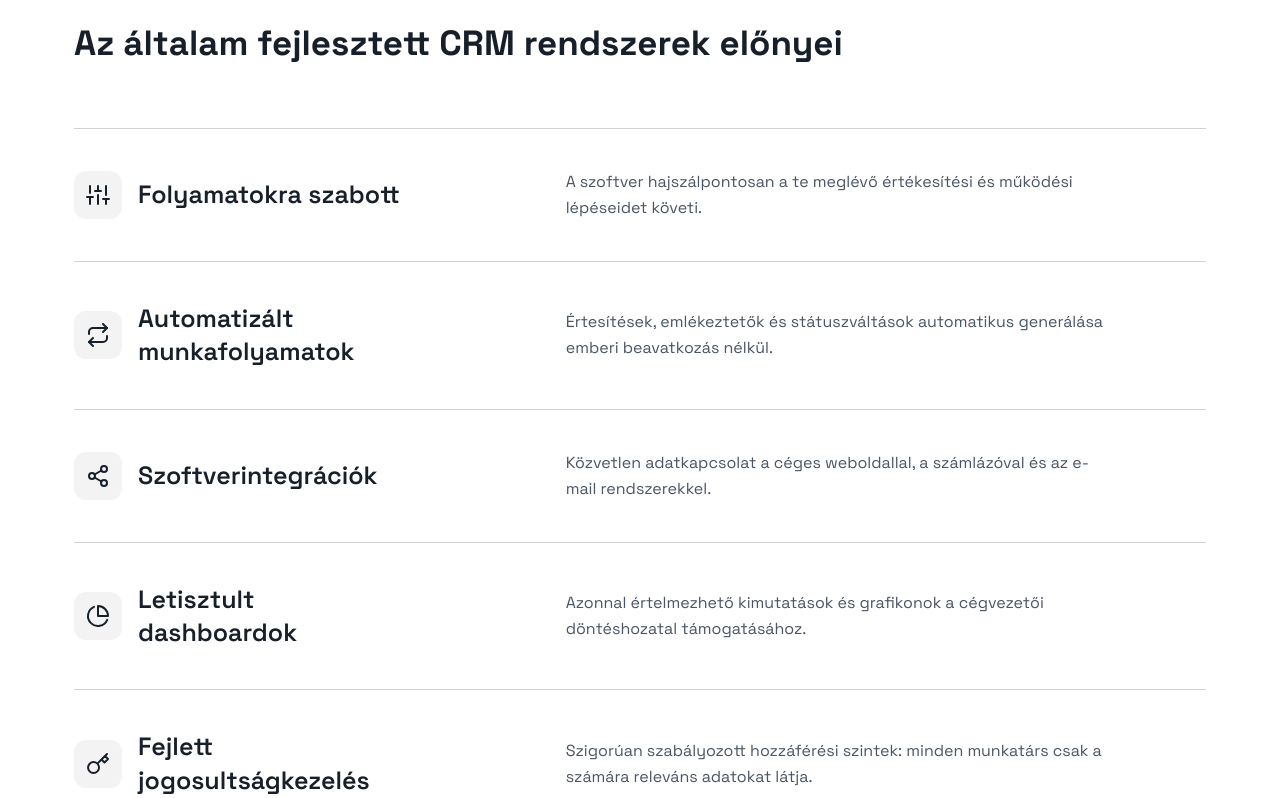
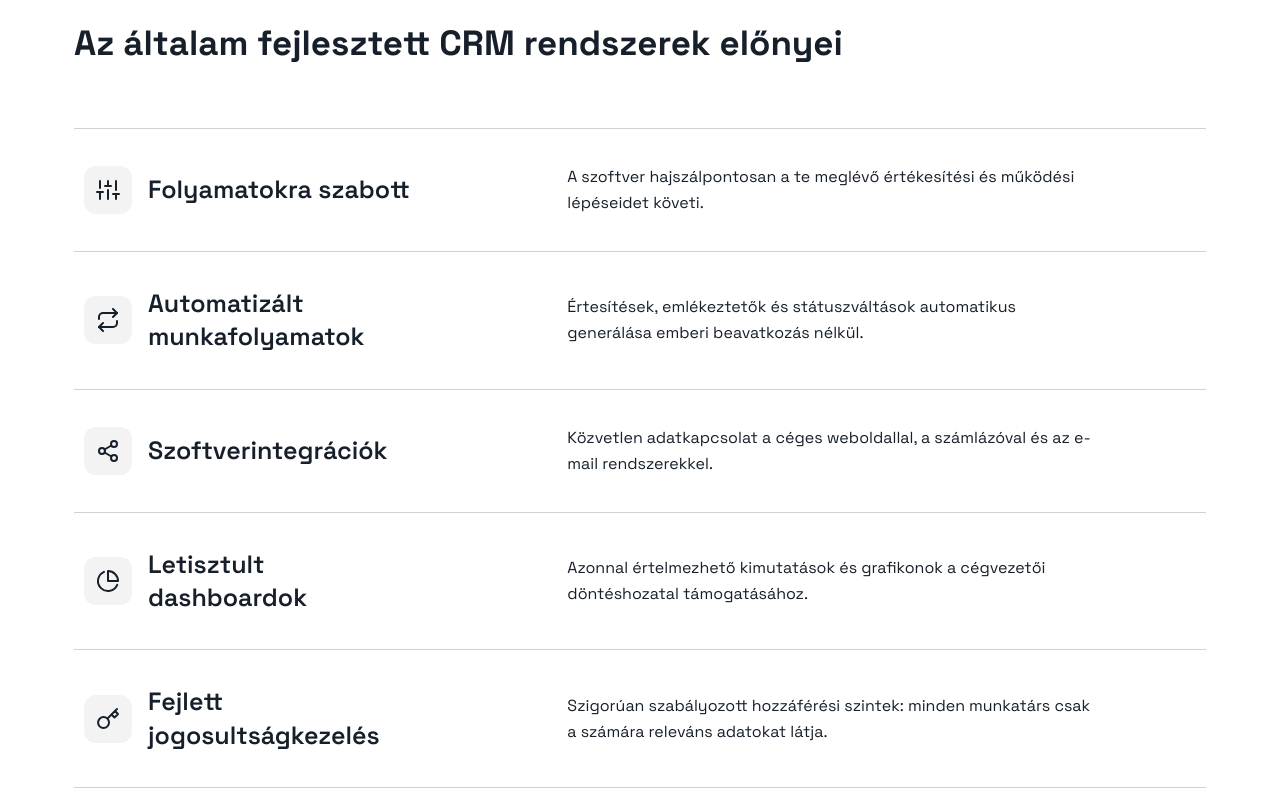
Before and after one commit to Quruzslo/PreferSite, a Next.js app: page /szolgaltatasok/crm in a window 1280 px wide. Shown: the part 2662-3460 px from the top of the page. Built offline with nearby package versions, Linux system fonts and the light colour scheme.

Commit message:
service módosítás

```diff
--- a/app/szolgaltatasok/[id]/ServicePageContent.tsx
+++ b/app/szolgaltatasok/[id]/ServicePageContent.tsx
@@ -360,19 +360,19 @@ export default function ServicePageContent({
                   initial="hidden"
                   whileInView="visible"
                   viewport={{ once: false, amount: 0.3 }}
-                  className="grid grid-cols-1 gap-x-12 gap-y-3 border-b border-dark-color/20 py-8 md:grid-cols-12 md:py-10 items-center"
+                  className="grid grid-cols-1 text-dark-color gap-x-12 gap-y-3 border-b border-dark-color/20 py-[35px] px-[10px] md:grid-cols-12 items-center hover:bg-dark-green hover:!text-white hover:rounded-lg hover:px-[20px] hover:py-[50px] transition-all duration-300 ease"
                 >
                   {/* Ikon + Cím egy blokkban */}
                   <div className="flex items-center gap-4 md:col-span-5 lg:col-span-4">
                     <div className="flex h-12 w-12 shrink-0 items-center justify-center rounded-xl bg-dark-color/5 text-dark-color">
                       <IconComponent className="h-6 w-6 text-dark-color" />
                     </div>
-                    <h3 className="text-xl font-semibold text-dark-color lg:text-2xl">
+                    <h3 className="text-xl font-semibold  lg:text-2xl">
                       {feature.title}
                     </h3>
                   </div>
 
-                  <p className="text-base leading-relaxed text-gray-600 md:col-span-7 lg:col-span-6 lg:col-start-6">
+                  <p className="text-base leading-relaxed  md:col-span-7 lg:col-span-6 lg:col-start-6">
                     {feature.text}
                   </p>
                 </motion.div>
```
